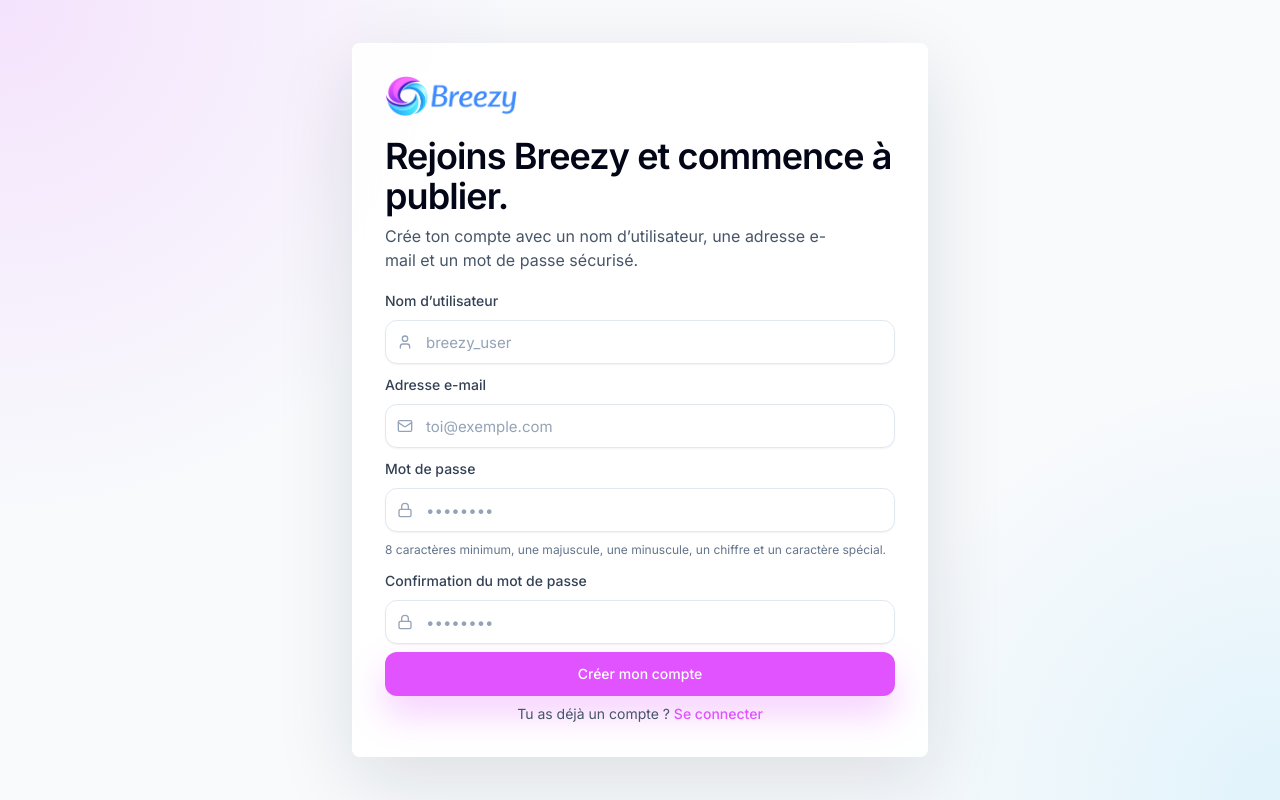
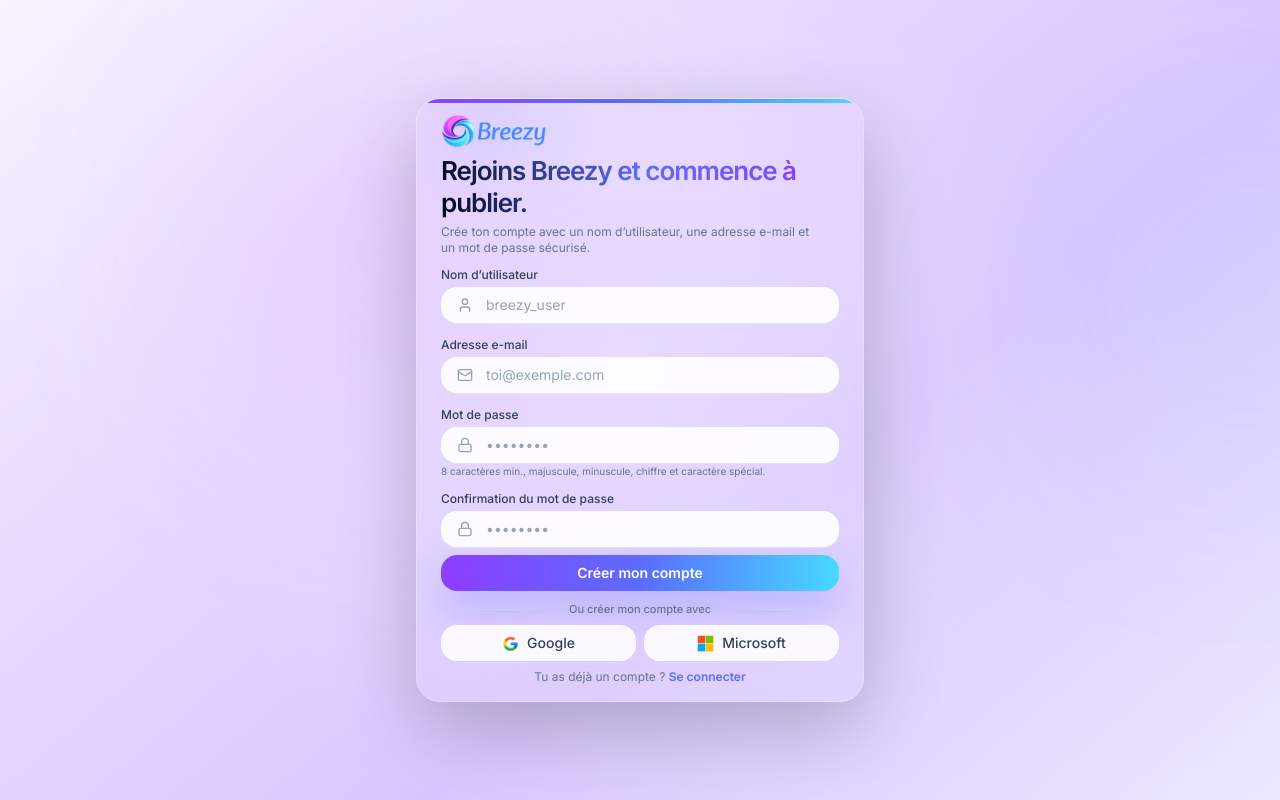
Before and after one commit to Gosyfrone/WebDad, a Next.js app in the folder frontend/: page /register in a window 1280 px wide. Built offline with nearby package versions, Linux system fonts and the light colour scheme.

Commit message:
feat(frontend): modification page regoster layout + UI/UX

```diff
--- a/frontend/src/app/(auth)/register/page.tsx
+++ b/frontend/src/app/(auth)/register/page.tsx
@@ -42,21 +42,13 @@
 const passwordPattern = /^(?=.*[a-z])(?=.*[A-Z])(?=.*\d)(?=.*[^A-Za-z\d]).{8,}$/
 
 function getMessage(error: unknown, fallback: string): string {
-  if (typeof error === 'string' && error.trim()) {
-    return error
-  }
-
-  if (error instanceof Error && error.message.trim()) {
-    return error.message
-  }
-
+  if (typeof error === 'string' && error.trim()) return error
+  if (error instanceof Error && error.message.trim()) return error.message
   return fallback
 }
 
 function extractToken(payload: RegisterResponse | null): string | null {
-  if (!payload || typeof payload !== 'object') {
-    return null
-  }
+  if (!payload || typeof payload !== 'object') return null
 
   return (
     payload.token ??
@@ -72,14 +64,10 @@
 function mapServerError(message: string): FormErrors {
   const lowerMessage = message.toLowerCase()
 
-  if (lowerMessage.includes('email')) {
-    return { email: message }
-  }
-
+  if (lowerMessage.includes('email')) return { email: message }
   if (lowerMessage.includes('username') || lowerMessage.includes('nom d')) {
     return { username: message }
   }
-
   if (lowerMessage.includes('password') || lowerMessage.includes('mot de passe')) {
     return { password: message }
   }
@@ -119,7 +107,7 @@
       nextErrors.password = 'Le mot de passe est requis.'
     } else if (!passwordPattern.test(password)) {
       nextErrors.password =
-        'Le mot de passe doit contenir 8 caractères minimum, une majuscule, une minuscule, un chiffre et un caractère spécial.'
+        '8 caractères minimum, une majuscule, une minuscule, un chiffre et un caractère spécial.'
     }
 
     if (!passwordConfirmation) {
@@ -137,9 +125,7 @@
     const nextErrors = validate()
     setErrors(nextErrors)
 
-    if (Object.keys(nextErrors).length > 0) {
-      return
-    }
+    if (Object.keys(nextErrors).length > 0) return
 
     setIsSubmitting(true)
 
@@ -160,7 +146,9 @@
 
       if (!response.ok) {
         const message =
-          (payload && typeof payload === 'object' && (payload.error ?? payload.message)) ||
+          (payload &&
+            typeof payload === 'object' &&
+            (payload.error ?? payload.message)) ||
           (typeof payload === 'string' && payload.trim()) ||
           'L’inscription a échoué. Vérifie les informations saisies.'
 
@@ -185,51 +173,66 @@
   }
 
   return (
-    <main className="relative flex min-h-dvh w-full items-center justify-center overflow-hidden bg-slate-50 px-4 py-6 sm:px-6 sm:py-8 lg:px-8">
-      <div className="absolute inset-0 bg-[radial-gradient(circle_at_top_left,_rgba(224,83,255,0.14),_transparent_34%),radial-gradient(circle_at_bottom_right,_rgba(56,189,248,0.12),_transparent_28%)]" />
+    <main
+      className="relative flex h-dvh w-full items-center justify-center overflow-hidden px-4 py-2 sm:px-6"
+      style={{
+        background:
+          'linear-gradient(140deg, #f8f3ff 0%, #eadcff 28%, #d9c6ff 62%, #ebe8ff 100%)',
+      }}
+    >
+      <div className="pointer-events-none absolute -left-28 top-[-80px] h-[560px] w-[560px] rounded-full bg-[#a855f7]/18 blur-[140px]" />
+      <div className="pointer-events-none absolute left-[18%] top-[10%] h-[340px] w-[340px] rounded-full bg-[#c084fc]/20 blur-[110px]" />
+      <div className="pointer-events-none absolute right-[-120px] top-[18%] h-[300px] w-[300px] rounded-full bg-[#47D9FF]/10 blur-[120px]" />
+      <div className="pointer-events-none absolute inset-0 bg-[radial-gradient(circle_at_center,rgba(255,255,255,0.28),transparent_62%)]" />
 
-      <Card className="relative w-full max-w-xl border-white/70 bg-white/90 shadow-[0_24px_80px_rgba(15,23,42,0.12)] backdrop-blur-xl">
-        <CardHeader className="space-y-5 px-5 pb-4 pt-5 sm:px-8 sm:pt-8">
+      <Card className="relative w-full max-w-md overflow-hidden rounded-[24px] border border-white/25 bg-white/82 shadow-[0_28px_80px_rgba(0,0,0,0.22)] backdrop-blur-2xl">
+        <div className="pointer-events-none absolute inset-x-0 top-0 h-1 bg-gradient-to-r from-[#8D3DFF] via-[#5B6CFF] to-[#47D9FF]" />
+
+        <CardHeader className="space-y-2 px-5 pb-1 pt-4 sm:px-6">
           <Link
             href={ROUTES.home}
-            className="group inline-flex w-fit items-center transition-transform duration-300 hover:scale-[1.03]"
+            className="group relative inline-flex w-fit items-center transition duration-300 hover:scale-[1.03]"
           >
+            <div className="absolute inset-0 rounded-full bg-gradient-to-r from-[#8D3DFF]/35 to-[#47D9FF]/30 blur-2xl" />
+
             <Image
               src="/logo_breezy.png"
               alt="Breezy"
               width={1106}
               height={336}
-              className="h-8 w-auto object-contain sm:h-9 lg:h-10 group-hover:drop-shadow-[0_0_18px_rgba(224,83,255,0.28)]"
+              className="relative h-7 w-auto object-contain drop-shadow-sm sm:h-8"
               priority
             />
           </Link>
 
-          <div className="space-y-1 sm:space-y-2">
-            <CardTitle className="text-3xl tracking-tight text-slate-950 sm:text-4xl">
+          <div className="space-y-1">
+            <CardTitle className="max-w-md bg-gradient-to-r from-slate-950 via-[#5B6CFF] to-[#8D3DFF] bg-clip-text text-[23px] font-semibold leading-tight tracking-[-0.04em] text-transparent sm:text-[26px]">
               Rejoins Breezy et commence à publier.
             </CardTitle>
-            <CardDescription className="max-w-md text-sm text-slate-600 sm:text-base">
+
+            <CardDescription className="max-w-sm text-xs leading-snug text-slate-500">
               Crée ton compte avec un nom d’utilisateur, une adresse e-mail et un mot de passe sécurisé.
             </CardDescription>
           </div>
         </CardHeader>
 
-        <CardContent className="px-5 pb-5 sm:px-8 sm:pb-8">
-          <form className="space-y-4 sm:space-y-5" onSubmit={handleSubmit} noValidate>
-            <div className="space-y-2">
-              <div className="space-y-2">
-                <label htmlFor="username" className="text-sm font-medium text-slate-700">
+        <CardContent className="px-5 pb-4 sm:px-6">
+          <form className="space-y-2" onSubmit={handleSubmit} noValidate>
+            <div className="space-y-0.5">
+              <label htmlFor="username" className="text-xs font-medium text-slate-700">
                 Nom d’utilisateur
               </label>
-                <div className="relative">
-                  <User className="pointer-events-none absolute left-3 top-1/2 h-4 w-4 -translate-y-1/2 text-slate-400" />
+
+              <div className="group relative">
+                <User className="pointer-events-none absolute left-4 top-1/2 h-4 w-4 -translate-y-1/2 text-slate-400 transition group-focus-within:text-[#5B6CFF]" />
+
                 <Input
                   id="username"
                   name="username"
                   type="text"
                   autoComplete="username"
                   placeholder="breezy_user"
-                    className="h-11 rounded-xl border-slate-200 bg-white pl-10 text-[15px] shadow-sm placeholder:text-slate-400 focus-visible:ring-[#e053ff]"
+                  className="h-9 rounded-2xl border-white/70 bg-white/90 pl-11 text-sm shadow-sm shadow-slate-200/60 transition-all placeholder:text-slate-400 hover:border-[#47D9FF]/70 focus-visible:border-[#5B6CFF] focus-visible:ring-4 focus-visible:ring-[#5B6CFF]/15"
                   value={username}
                   onChange={(event) => {
                     setUsername(event.target.value)
@@ -241,17 +244,22 @@
                   aria-describedby={errors.username ? 'username-error' : undefined}
                 />
               </div>
-                <p id="username-error" className="text-sm text-red-600">
-                  {errors.username ?? ''}
+
+              {errors.username ? (
+                <p id="username-error" className="text-[11px] leading-4 text-red-600">
+                  {errors.username}
                 </p>
+              ) : null}
             </div>
 
-              <div className="space-y-2">
-                <label htmlFor="email" className="text-sm font-medium text-slate-700">
+            <div className="space-y-0.5">
+              <label htmlFor="email" className="text-xs font-medium text-slate-700">
                 Adresse e-mail
               </label>
-                <div className="relative">
-                  <Mail className="pointer-events-none absolute left-3 top-1/2 h-4 w-4 -translate-y-1/2 text-slate-400" />
+
+              <div className="group relative">
+                <Mail className="pointer-events-none absolute left-4 top-1/2 h-4 w-4 -translate-y-1/2 text-slate-400 transition group-focus-within:text-[#5B6CFF]" />
+
                 <Input
                   id="email"
                   name="email"
@@ -259,7 +267,7 @@
                   autoComplete="email"
                   inputMode="email"
                   placeholder="toi@exemple.com"
-                    className="h-11 rounded-xl border-slate-200 bg-white pl-10 text-[15px] shadow-sm placeholder:text-slate-400 focus-visible:ring-[#e053ff]"
+                  className="h-9 rounded-2xl border-white/70 bg-white/90 pl-11 text-sm shadow-sm shadow-slate-200/60 transition-all placeholder:text-slate-400 hover:border-[#47D9FF]/70 focus-visible:border-[#5B6CFF] focus-visible:ring-4 focus-visible:ring-[#5B6CFF]/15"
                   value={email}
                   onChange={(event) => {
                     setEmail(event.target.value)
@@ -271,24 +279,29 @@
                   aria-describedby={errors.email ? 'email-error' : undefined}
                 />
               </div>
-                <p id="email-error" className="text-sm text-red-600">
-                  {errors.email ?? ''}
+
+              {errors.email ? (
+                <p id="email-error" className="text-[11px] leading-4 text-red-600">
+                  {errors.email}
                 </p>
+              ) : null}
             </div>
 
-              <div className="space-y-2">
-                <label htmlFor="password" className="text-sm font-medium text-slate-700">
+            <div className="space-y-0.5">
+              <label htmlFor="password" className="text-xs font-medium text-slate-700">
                 Mot de passe
               </label>
-                <div className="relative">
-                  <Lock className="pointer-events-none absolute left-3 top-1/2 h-4 w-4 -translate-y-1/2 text-slate-400" />
+
+              <div className="group relative">
+                <Lock className="pointer-events-none absolute left-4 top-1/2 h-4 w-4 -translate-y-1/2 text-slate-400 transition group-focus-within:text-[#5B6CFF]" />
+
                 <Input
                   id="password"
                   name="password"
                   type="password"
                   autoComplete="new-password"
                   placeholder="••••••••"
-                    className="h-11 rounded-xl border-slate-200 bg-white pl-10 text-[15px] shadow-sm placeholder:text-slate-400 focus-visible:ring-[#e053ff]"
+                  className="h-9 rounded-2xl border-white/70 bg-white/90 pl-11 text-sm shadow-sm shadow-slate-200/60 transition-all placeholder:text-slate-400 hover:border-[#47D9FF]/70 focus-visible:border-[#5B6CFF] focus-visible:ring-4 focus-visible:ring-[#5B6CFF]/15"
                   value={password}
                   onChange={(event) => {
                     setPassword(event.target.value)
@@ -300,54 +313,133 @@
                   aria-describedby={errors.password ? 'password-error' : 'password-help'}
                 />
               </div>
-                <p id={errors.password ? 'password-error' : 'password-help'} className="text-[11px] leading-5 text-slate-500 sm:text-xs sm:leading-5">
-                  {errors.password ?? '8 caractères minimum, une majuscule, une minuscule, un chiffre et un caractère spécial.'}
+
+              <p
+                id={errors.password ? 'password-error' : 'password-help'}
+                className={`text-[10px] leading-3 ${
+                  errors.password ? 'text-red-600' : 'text-slate-500'
+                }`}
+              >
+                {errors.password ??
+                  '8 caractères min., majuscule, minuscule, chiffre et caractère spécial.'}
               </p>
             </div>
 
-              <div className="space-y-2">
-                <label htmlFor="passwordConfirmation" className="text-sm font-medium text-slate-700">
+            <div className="space-y-0.5">
+              <label
+                htmlFor="passwordConfirmation"
+                className="text-xs font-medium text-slate-700"
+              >
                 Confirmation du mot de passe
               </label>
-                <div className="relative">
-                  <Lock className="pointer-events-none absolute left-3 top-1/2 h-4 w-4 -translate-y-1/2 text-slate-400" />
+
+              <div className="group relative">
+                <Lock className="pointer-events-none absolute left-4 top-1/2 h-4 w-4 -translate-y-1/2 text-slate-400 transition group-focus-within:text-[#5B6CFF]" />
+
                 <Input
                   id="passwordConfirmation"
                   name="passwordConfirmation"
                   type="password"
                   autoComplete="new-password"
                   placeholder="••••••••"
-                    className="h-11 rounded-xl border-slate-200 bg-white pl-10 text-[15px] shadow-sm placeholder:text-slate-400 focus-visible:ring-[#e053ff]"
+                  className="h-9 rounded-2xl border-white/70 bg-white/90 pl-11 text-sm shadow-sm shadow-slate-200/60 transition-all placeholder:text-slate-400 hover:border-[#47D9FF]/70 focus-visible:border-[#5B6CFF] focus-visible:ring-4 focus-visible:ring-[#5B6CFF]/15"
                   value={passwordConfirmation}
                   onChange={(event) => {
                     setPasswordConfirmation(event.target.value)
                     if (errors.passwordConfirmation) {
-                        setErrors((current) => ({ ...current, passwordConfirmation: undefined }))
+                      setErrors((current) => ({
+                        ...current,
+                        passwordConfirmation: undefined,
+                      }))
                     }
                   }}
                   aria-invalid={Boolean(errors.passwordConfirmation)}
-                    aria-describedby={errors.passwordConfirmation ? 'password-confirmation-error' : undefined}
+                  aria-describedby={
+                    errors.passwordConfirmation
+                      ? 'password-confirmation-error'
+                      : undefined
+                  }
                 />
               </div>
-                {errors.passwordConfirmation ? (<p id="password-confirmation-error" className="text-sm text-red-600">{errors.passwordConfirmation}</p>) : null}
+
+              {errors.passwordConfirmation ? (
+                <p
+                  id="password-confirmation-error"
+                  className="text-[11px] leading-4 text-red-600"
+                >
+                  {errors.passwordConfirmation}
+                </p>
+              ) : null}
             </div>
 
             {errors.form ? (
-                <div className="flex items-start gap-3 rounded-xl border border-red-200 bg-red-50 px-4 py-3 text-sm text-red-700">
+              <div className="flex items-start gap-3 rounded-2xl border border-red-200 bg-red-50/90 px-4 py-2 text-xs text-red-700 shadow-sm">
                 <CircleAlert className="mt-0.5 h-4 w-4 shrink-0" />
                 <p>{errors.form}</p>
               </div>
             ) : null}
 
-              <Button type="submit" className="h-11 w-full rounded-xl bg-[#e053ff] text-white shadow-[0_18px_36px_rgba(224,83,255,0.28)] transition-transform hover:translate-y-[-1px] hover:bg-[#cf42f0]" disabled={isSubmitting}>
+            <Button
+              type="submit"
+              className="h-9 w-full rounded-2xl bg-gradient-to-r from-[#8D3DFF] via-[#5B6CFF] to-[#47D9FF] text-sm font-semibold text-white shadow-[0_18px_44px_rgba(91,108,255,0.34)] transition duration-300 hover:scale-[1.015] hover:shadow-[0_24px_56px_rgba(91,108,255,0.42)] active:scale-[0.98] disabled:cursor-not-allowed disabled:opacity-70"
+              disabled={isSubmitting}
+            >
               {isSubmitting ? 'Création du compte…' : 'Créer mon compte'}
             </Button>
 
-              <p className="pb-1 text-center text-sm text-slate-600 sm:pb-0">
+            <div className="space-y-2 pt-0.5">
+              <div className="flex items-center gap-3">
+                <div className="h-px flex-1 bg-gradient-to-r from-transparent via-slate-300 to-transparent" />
+
+                <span className="text-[11px] font-medium text-slate-500">
+                  Ou créer mon compte avec
+                </span>
+
+                <div className="h-px flex-1 bg-gradient-to-r from-transparent via-slate-300 to-transparent" />
+              </div>
+
+              <div className="grid grid-cols-2 gap-2">
+                <button
+                  type="button"
+                  className="flex h-9 items-center justify-center gap-2 rounded-2xl border border-white/70 bg-white/85 transition hover:scale-[1.01] hover:bg-white hover:shadow-md"
+                >
+                  <Image
+                    src="/google-logo.jpg"
+                    alt="Google"
+                    width={17}
+                    height={17}
+                  />
+                  <span className="text-sm font-medium text-slate-700">
+                    Google
+                  </span>
+                </button>
+
+                <button
+                  type="button"
+                  className="flex h-9 items-center justify-center gap-2 rounded-2xl border border-white/70 bg-white/85 transition hover:scale-[1.01] hover:bg-white hover:shadow-md"
+                >
+                  <Image
+                    src="/microsoft-logo.png"
+                    alt="Microsoft"
+                    width={17}
+                    height={17}
+                  />
+                  <span className="text-sm font-medium text-slate-700">
+                    Microsoft
+                  </span>
+                </button>
+              </div>
+            </div>
+
+            <p className="text-center text-xs text-slate-500">
               Tu as déjà un compte ?{' '}
-                <Link href={ROUTES.login} className="font-medium text-[#e053ff] underline-offset-4 hover:underline">Se connecter</Link>
+              <Link
+                href={ROUTES.login}
+                className="font-semibold text-[#5B6CFF] underline-offset-4 transition hover:text-[#8D3DFF] hover:underline"
+              >
+                Se connecter
+              </Link>
             </p>
-            </div>
           </form>
         </CardContent>
       </Card>
```
Lines whose indentation alone changed are shown as unchanged.
